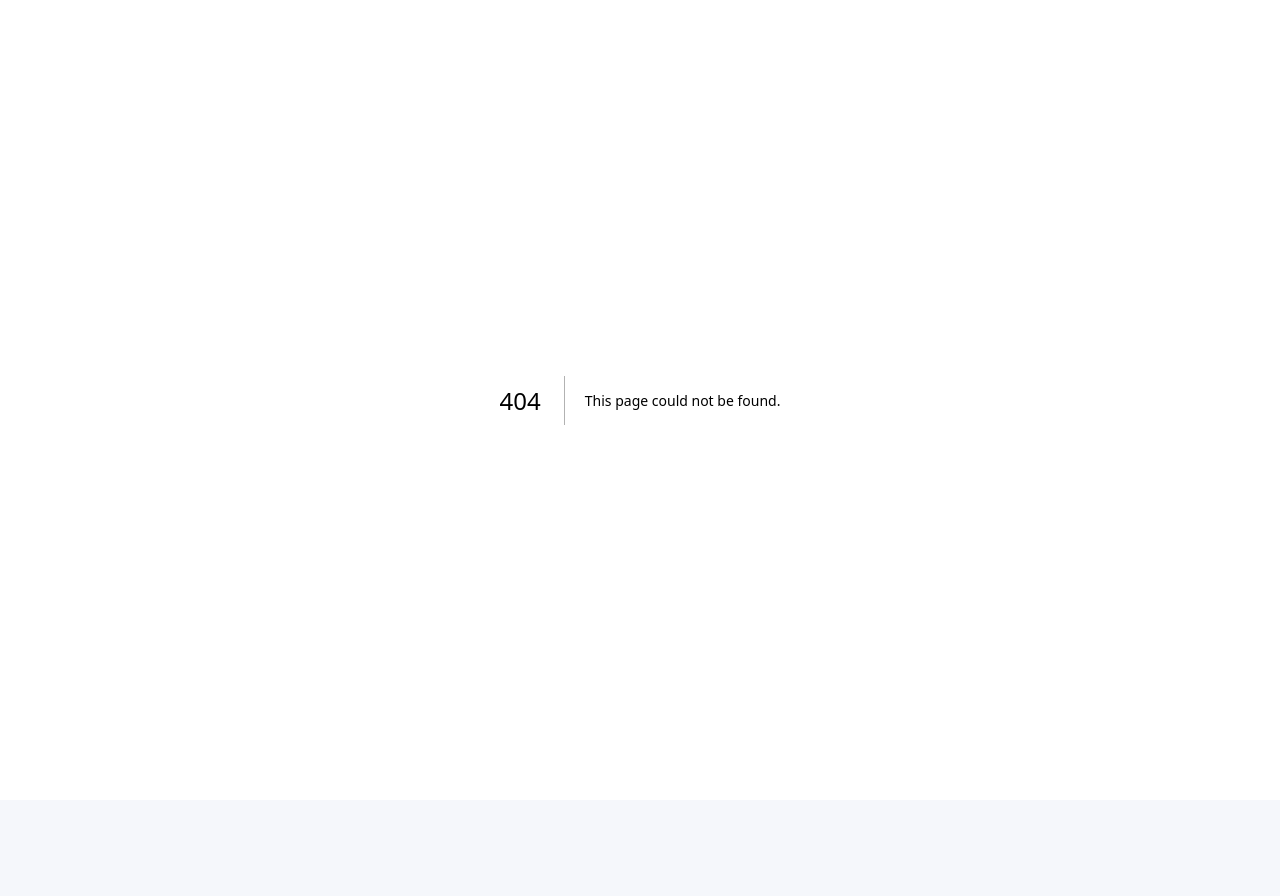
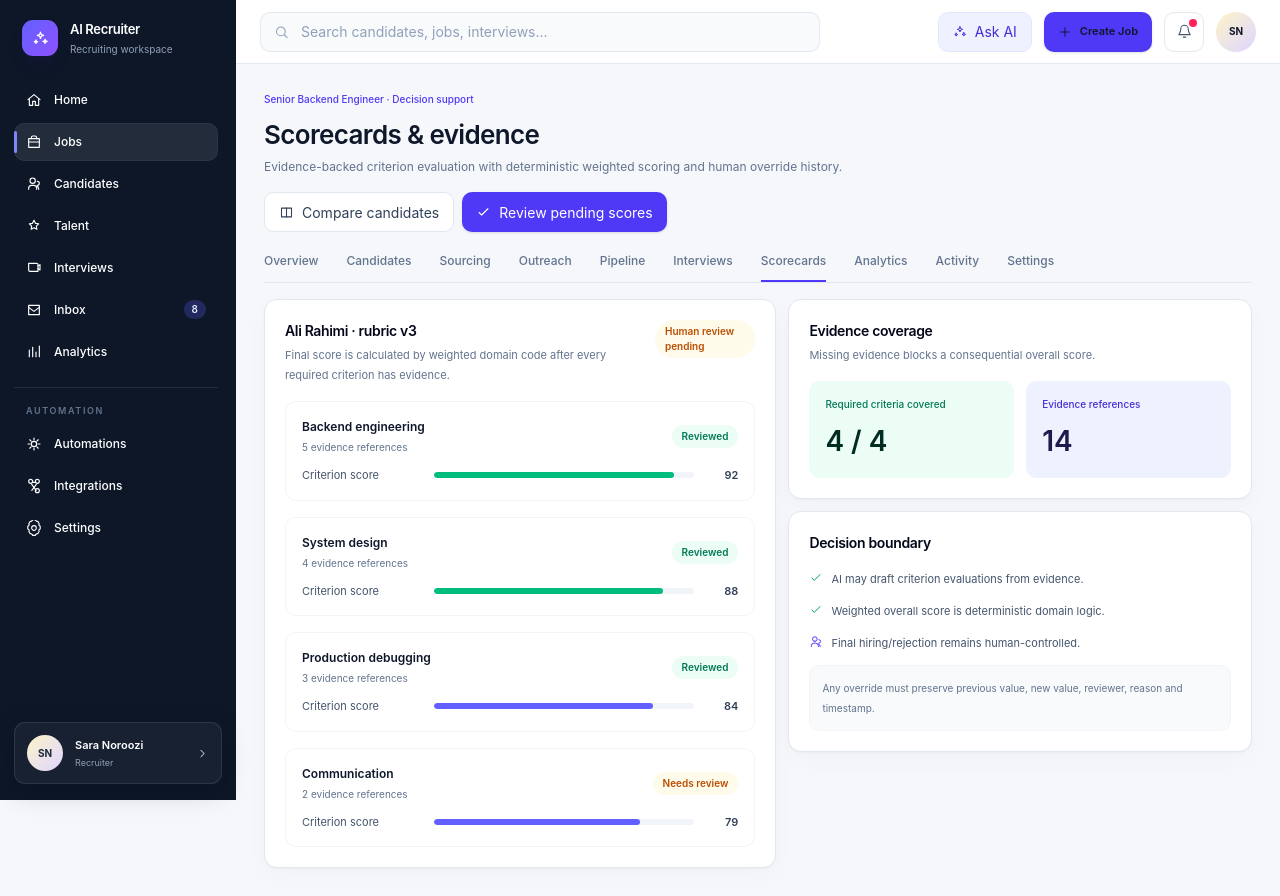
Before and after one commit to sajadcut/interview, a Next.js app in the folder apps/web/: page /app/jobs/senior-backend-engineer/scorecards in a window 1280 px wide. Before the commit this address had no page. Before the commit the page ends 800 px from the top, so only its background shows below. Built offline with nearby package versions, Linux system fonts and the light colour scheme.

Commit message:
feat(m1): add evidence-first scorecard workspace

```diff
--- /dev/null
+++ b/apps/web/app/app/jobs/senior-backend-engineer/scorecards/page.tsx
@@ -0,0 +1,91 @@
+import { jobTabs } from "../../../../../lib/demo-data";
+import { Icon } from "../../../../../components/product/icon";
+import {
+  Panel,
+  Pill,
+  ScoreBar,
+  SectionHeader,
+  ToolbarButton,
+  WorkspaceTabs,
+} from "../../../../../components/product/recruiting-ui";
+
+const criteria = [
+  { label: "Backend engineering", score: 92, evidence: 5, status: "Reviewed" },
+  { label: "System design", score: 88, evidence: 4, status: "Reviewed" },
+  { label: "Production debugging", score: 84, evidence: 3, status: "Reviewed" },
+  { label: "Communication", score: 79, evidence: 2, status: "Needs review" },
+];
+
+export default function JobScorecardsPage() {
+  return (
+    <div className="space-y-4">
+      <div className="flex flex-wrap items-end justify-between gap-4">
+        <div>
+          <div className="mb-2 text-[10px] font-medium text-indigo-600">Senior Backend Engineer · Decision support</div>
+          <h1 className="text-[26px] font-semibold tracking-tight">Scorecards & evidence</h1>
+          <p className="mt-1 text-[12px] text-slate-500">
+            Evidence-backed criterion evaluation with deterministic weighted scoring and human override history.
+          </p>
+        </div>
+        <div className="flex gap-2">
+          <ToolbarButton icon="columns">Compare candidates</ToolbarButton>
+          <ToolbarButton primary icon="check">Review pending scores</ToolbarButton>
+        </div>
+      </div>
+
+      <WorkspaceTabs tabs={jobTabs} active="Scorecards" />
+
+      <div className="grid gap-3 xl:grid-cols-[1.05fr_.95fr]">
+        <Panel>
+          <SectionHeader
+            title="Ali Rahimi · rubric v3"
+            subtitle="Final score is calculated by weighted domain code after every required criterion has evidence."
+            action={<Pill tone="amber">Human review pending</Pill>}
+          />
+          <div className="space-y-4 p-5 pt-4">
+            {criteria.map((criterion) => (
+              <div key={criterion.label} className="rounded-[11px] border border-slate-100 p-4">
+                <div className="mb-3 flex items-center justify-between gap-3">
+                  <div>
+                    <div className="text-[12px] font-semibold text-slate-900">{criterion.label}</div>
+                    <div className="mt-1 text-[10px] text-slate-500">{criterion.evidence} evidence references</div>
+                  </div>
+                  <Pill tone={criterion.status === "Reviewed" ? "green" : "amber"}>{criterion.status}</Pill>
+                </div>
+                <ScoreBar label="Criterion score" value={criterion.score} tone={criterion.score >= 85 ? "emerald" : "indigo"} />
+              </div>
+            ))}
+          </div>
+        </Panel>
+
+        <div className="space-y-3">
+          <Panel>
+            <SectionHeader title="Evidence coverage" subtitle="Missing evidence blocks a consequential overall score." />
+            <div className="grid grid-cols-2 gap-3 p-5 pt-4">
+              <div className="rounded-[11px] bg-emerald-50 p-4">
+                <div className="text-[10px] font-medium text-emerald-700">Required criteria covered</div>
+                <div className="mt-2 text-[28px] font-semibold text-emerald-950">4 / 4</div>
+              </div>
+              <div className="rounded-[11px] bg-indigo-50 p-4">
+                <div className="text-[10px] font-medium text-indigo-700">Evidence references</div>
+                <div className="mt-2 text-[28px] font-semibold text-indigo-950">14</div>
+              </div>
+            </div>
+          </Panel>
+
+          <Panel>
+            <SectionHeader title="Decision boundary" />
+            <div className="space-y-3 p-5 pt-4 text-[11px] leading-5 text-slate-600">
+              <div className="flex gap-2"><Icon name="check" size={14} className="mt-0.5 text-emerald-600" /> AI may draft criterion evaluations from evidence.</div>
+              <div className="flex gap-2"><Icon name="check" size={14} className="mt-0.5 text-emerald-600" /> Weighted overall score is deterministic domain logic.</div>
+              <div className="flex gap-2"><Icon name="candidates" size={14} className="mt-0.5 text-indigo-600" /> Final hiring/rejection remains human-controlled.</div>
+              <div className="rounded-[10px] border border-slate-100 bg-slate-50 p-3 text-[10px] text-slate-500">
+                Any override must preserve previous value, new value, reviewer, reason and timestamp.
+              </div>
+            </div>
+          </Panel>
+        </div>
+      </div>
+    </div>
+  );
+}
```
